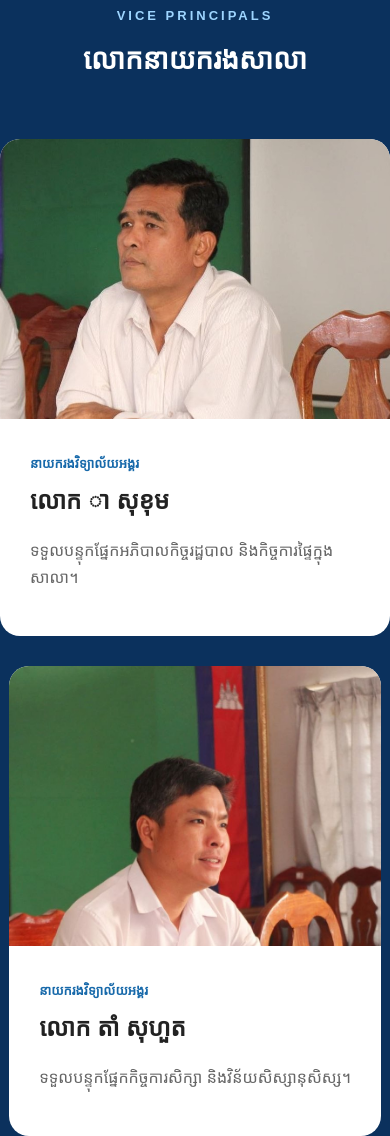
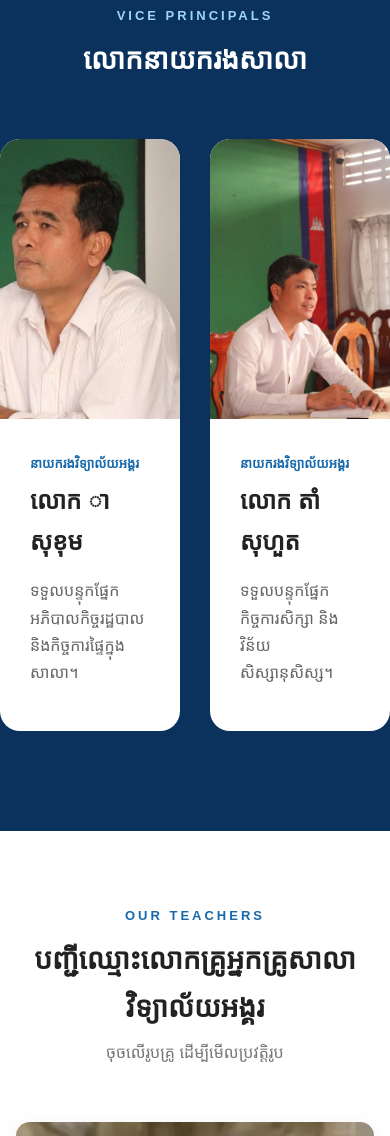
Before and after one commit to haksengheng17y-cpu/angkor-achool, a plain HTML site: page index.html in a window 390 px wide. Shown: the part 3000-4136 px from the top of the page. Drawn offline with Linux system fonts and the light colour scheme; a script that the page names is missing; a web font is replaced by a local one.

Commit message:
Update index.css

```diff
--- a/index.css
+++ b/index.css
@@ -346,11 +346,7 @@ a {
 }
 
 /* Responsive សម្រាប់អេក្រង់តូច */
-@media (max-width: 900px) {
-  .vice-principals-grid {
-    grid-template-columns: 1fr;
-  }
-}
+
 @media (max-width: 900px) {
   .navbar {
     position: absolute;
```
